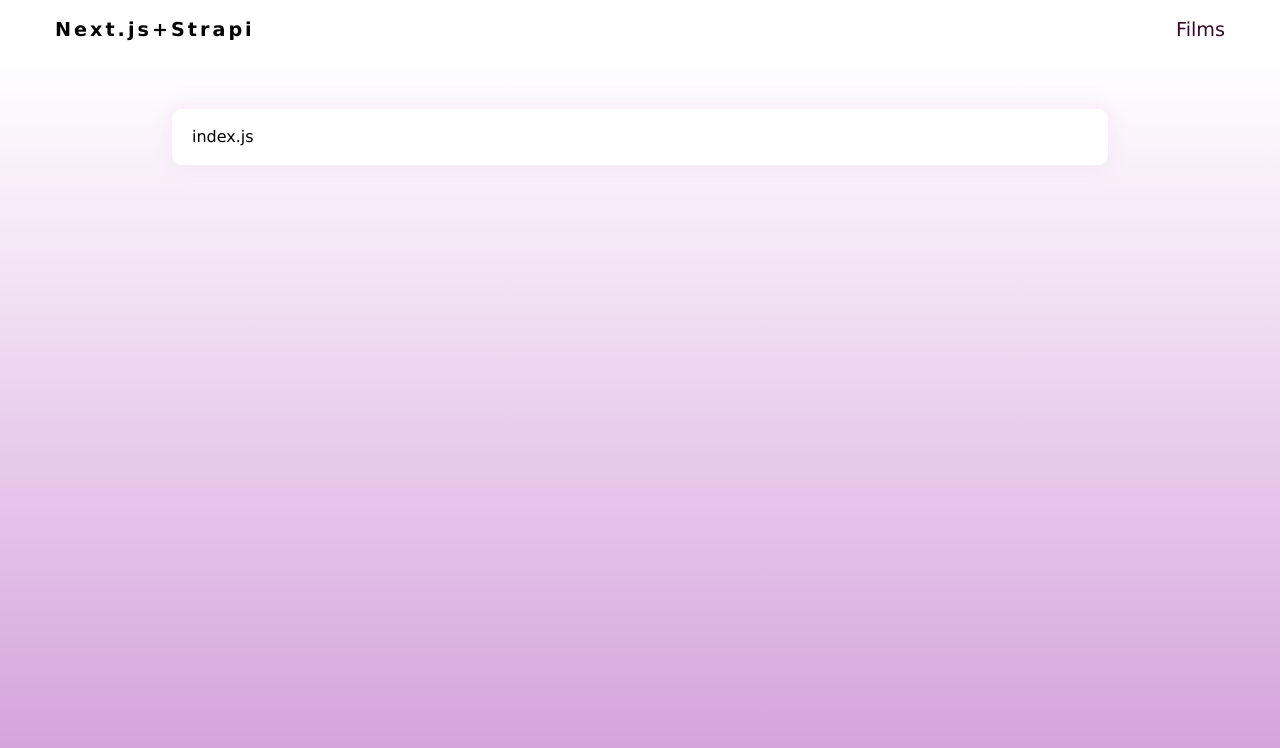
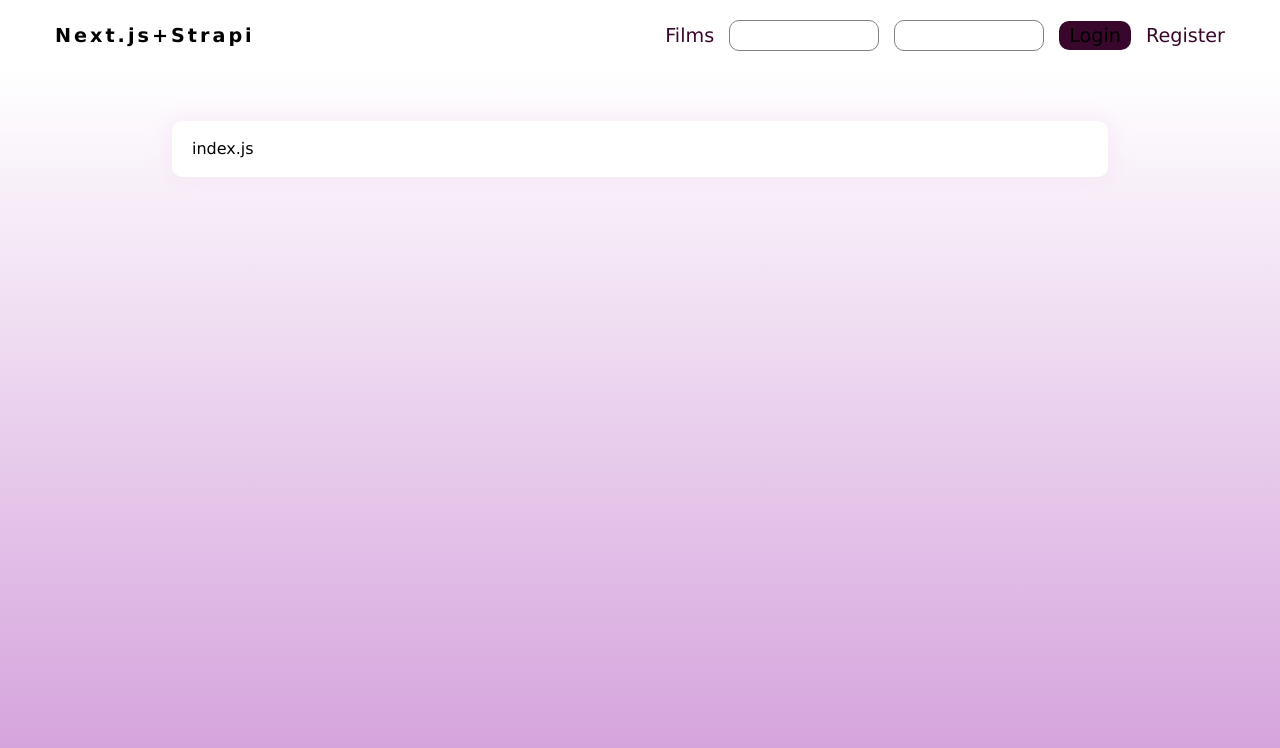
Before and after one commit to darkysadow/strapitest-ui, a Next.js app: page / in a window 1280 px wide. Shown: the top 748 px of the page. Built offline with nearby package versions, Linux system fonts and the light colour scheme.

Commit message:
Added authorization. Created auth.js, and AuthProvider in authContext.js, added auth logic to Navand Layout

```diff
--- a/components/Layout.js
+++ b/components/Layout.js
@@ -1,9 +1,11 @@
 import Nav from "./Nav/Nav"
 import s from './../styles/Layout.module.scss'
 import Link from "next/link";
+import { UserProvider } from "@/lib/authContext";
 
-const Layout = ({children}) => {
+const Layout = ({ user, loading = false, children }) => {
     return (
+        <UserProvider value={{ user, loading }}>
             <div className={s.layout}>
                 <header className={s.layout__header}>
                     <div className="container">
@@ -21,6 +23,7 @@ const Layout = ({children}) => {
                     </div>
                 </main>
             </div>
+        </UserProvider>
     )
 }
 
--- a/components/Nav/Nav.js
+++ b/components/Nav/Nav.js
@@ -1,10 +1,78 @@
 import Link from "next/link";
 import s from '../../styles/Nav/Nav.module.scss'
+import { useEffect, useState } from "react";
+import { fetcher } from "@/lib/api";
+import { setToken, unsetToken } from "@/lib/auth";
+import { useUser } from "@/lib/authContext";
 
 const Nav = () => {
+    const {user, loading} = useUser();
+    const [data, setData] = useState({
+        identifier: '',
+        password: ''
+    })
+
+
+    const handleChange = (e) => {
+        setData({...data, [e.target.name]: e.target.value})
+    }
+
+    const handleSubmit = async (e) => {
+        e.preventDefault();
+        const responseData = await fetcher(
+            `${process.env.NEXT_PUBLIC_STRAPI_URL}/auth/local`,
+            {
+                method: 'POST',
+                headers: {
+                    'Content-Type': 'application/json',
+                },
+                body: JSON.stringify({
+                    identifier: data.identifier,
+                    password: data.password
+                })
+            }
+        )
+        setToken(responseData);
+    }
+    const logout = () => {
+        unsetToken();
+    }
     return (
         <nav className={s.nav}>
-            <Link href={'/films'}><div className={s.nav__link}>Films</div></Link>
+            <ul>
+                <li><Link href={'/films'} className={s.nav__link}>Films</Link></li>
+                {!loading && (user ? (
+                    <li><Link href={'/profile'} className={s.nav__link}>Profile</Link></li>
+                ) : (''))}
+                {!loading && (user ? (
+                    <li onClick={() => logout()} className={s.nav__link}>Logout</li>
+                ) : (''))}
+                {!loading && !user ? (
+                    <>
+                        <li>
+                            <form onSubmit={handleSubmit}>
+                                <input
+                                    type="text"
+                                    name="identifier"
+                                    onChange={handleChange}
+                                    required
+                                    value={data.identifier}
+                                />
+                                <input
+                                    type="password"
+                                    name="password"
+                                    onChange={handleChange}
+                                    required
+                                    value={data.pas}
+                                />
+                                <button type="submit">Login</button>
+                            </form>
+                        </li>
+                        <li><Link href={'/register'} className={s.nav__link}>Register</Link></li>
+                    </>
+                ) : ('')}
+            </ul>
+
         </nav>
     )
 }
--- /dev/null
+++ b/lib/auth.js
@@ -0,0 +1,100 @@
+import Router from "next/router";
+import Cookies from "js-cookie";
+import { fetcher } from "./api";
+
+export const setToken = (data) => {
+    if(typeof window === 'undefined') {
+        return;
+    }
+    Cookies.set('id', data.user.id);
+    Cookies.set('username', data.user.username);
+    Cookies.set('jwt', data.jwt)
+    if(Cookies.get('username')) {
+        Router.reload()
+    }
+}
+
+export const unsetToken = () => {
+    if(typeof window === 'undefined') {
+        return;
+    }
+    Cookies.remove('id')
+    Cookies.remove('username')
+    Cookies.remove('jwt')
+    Router.reload();
+}
+
+export const getUserFromLocalCookie = () => {
+    const jwt = getTokenFromLocalCookie();
+    if (jwt) {
+        return fetcher(
+            `${process.env.NEXT_PUBLIC_STRAPI_URL}/users/me`,
+            {
+                headers: {
+                    'Content-Type' : 'application/json',
+                    Authorization: `Bearer ${jwt}`,
+                }
+            }
+        ).then((data) => {
+            return data.username;
+        }).catch((error) => {
+            console.error(error)
+        })
+    } else {
+        return;
+    }
+}
+
+export const getIdFromLocalCookie = () => {
+    const jwt = getTokenFromLocalCookie();
+    if (jwt) {
+        return fetcher(
+            `${process.env.NEXT_PUBLIC_STRAPI_URL}/users/me`,
+            {
+                headers: {
+                    'Content-Type' : 'application/json',
+                    Authorization: `Bearer ${jwt}`,
+                }
+            }
+        ).then((data) => {
+            return data.id;
+        }).catch((error) => {
+            console.error(error)
+        })
+    } else {
+        return;
+    }
+}
+
+
+export const getTokenFromLocalCookie = () => {
+    return Cookies.get('jwt');
+}
+
+export const getTokenFromServerCookie = (req) => {
+    if(!req.headers.cookie || '') {
+        return undefined;
+    }
+    const jwtCookie = req.headers.cookie
+        .split(';')
+        .find((c) => c.trim().startsWith('jwt='));
+    if (!jwtCookie) {
+        return undefined;
+    }
+    const jwt = jwtCookie.split('=')[1];
+    return jwt;
+}
+
+export const getIdFromServerCookie = (req) => {
+    if(!req.headers.cookie || '') {
+        return undefined;
+    }
+    const idCookie = req.headers.cookie
+        .split(';')
+        .find((c) => c.trim().startsWith('id='));
+    if (!idCookie) {
+        return undefined;
+    }
+    const id = idCookie.split('=')[1];
+    return id;
+}
--- /dev/null
+++ b/lib/authContext.js
@@ -0,0 +1,42 @@
+import { createContext, useContext, useEffect, useState } from "react";
+import { getUserFromLocalCookie } from "./auth";
+
+let userState;
+
+const User = createContext({user: null, loading: false});
+
+export const UserProvider = ({value, children}) => {
+    const {user} = value;
+    useEffect(() => {
+        if(!userState && user) {
+            userState = user
+        }
+    }, [])
+    return <User.Provider value={value}>{children}</User.Provider>;
+}
+
+export const useUser = () => useContext(User);
+
+export const useFetchUser = () => {
+    const [data, setUser] = useState({
+        user: userState || null,
+        loading: userState === undefined
+    })
+    useEffect(() => {
+        if(userState !== undefined) {
+            return
+        }
+        let isMounted = true;
+        const resolveUser = async () => {
+            const user = await getUserFromLocalCookie();
+            if(isMounted) {
+                setUser({user, loading: false})
+            }
+        }
+        resolveUser();
+        return () => {
+            isMounted = false
+        }
+    }, [])
+    return data;
+}
--- a/package.json
+++ b/package.json
@@ -9,6 +9,7 @@
     "lint": "next lint"
   },
   "dependencies": {
+    "js-cookie": "^3.0.5",
     "next": "13.4.12",
     "react": "18.2.0",
     "react-dom": "18.2.0",
--- a/pages/film/[slug].js
+++ b/pages/film/[slug].js
@@ -1,10 +1,12 @@
 import { fetcher } from "@/lib/api";
 import Layout from "@/components/Layout";
 import s from './../../styles/film/film.module.scss';
+import { useFetchUser } from "@/lib/authContext";
 
 const Film = ({film}) => {
+    const {user, loading} = useFetchUser()
     return (
-        <Layout>
+        <Layout user={user} loading={loading}>
             <div className={s.film}>
                 <h1>{film && film.attributes.title}</h1>
                 <div className={s.film__description}>
--- a/pages/films.js
+++ b/pages/films.js
@@ -4,13 +4,15 @@ import { fetcher } from "@/lib/api"
 import s from './../styles/Films/Films.module.scss'
 import { useState } from "react";
 import useSWR from 'swr';
+import { useFetchUser } from "@/lib/authContext";
 
 const FilmsList = ({ films }) => {
     const [pageIndex, setPageIndex] = useState(1);
     const {data, error} = useSWR(`${process.env.NEXT_PUBLIC_STRAPI_URL}/films?pagination[page]=${pageIndex}&pagination[pageSize]=1`,
         fetcher, {fallbackData: films});
+    const {user, loading} = useFetchUser();
     return (
-        <Layout>
+        <Layout user={user} loading={loading}>
             <div className={s.films}>
                 {error && <>Loading error</>}
                 {data && <Films films={data} />}
--- a/pages/index.js
+++ b/pages/index.js
@@ -1,8 +1,10 @@
 import Layout from '@/components/Layout'
+import { useFetchUser, useUser } from '@/lib/authContext'
 
 export default function Home() {
+  const {user, loading} = useFetchUser()
   return (
-    <Layout>
+    <Layout user={user}>
         index.js
     </Layout>
   )
--- a/styles/Nav/Nav.module.scss
+++ b/styles/Nav/Nav.module.scss
@@ -2,10 +2,49 @@
     display: flex;
     flex-direction: row;
     align-items: center;
+
+    ul {
+        display: flex;
+        flex-direction: row;
+        align-items: center;
+        gap: 15px;
+
+        li {
+            form {
+                input {
+                    background-color: transparent;
+                    border: 1px solid gray;
+                    padding: 3px 10px;
+                    border-radius: 10px;
+                    color: #38072b;
+                    font-size: 1em;
+                    width: 150px;
+                    transition: 0.3s ease;
+                    margin: 0 15px 0 0;
+                    font-family: 'Lucida Sans', 'Lucida Sans Regular', 'Lucida Grande', 'Lucida Sans Unicode', Geneva, Verdana, sans-serif;
+
+                    &:focus {
+                        transition: 0.3s ease;
+                        background-color: #e9b5dd1f;
+                    }
+                }
+
+                button {
+                    padding: 3px 10px;
+                    font-size: 1em;
+                    font-family: 'Lucida Sans', 'Lucida Sans Regular', 'Lucida Grande', 'Lucida Sans Unicode', Geneva, Verdana, sans-serif;
+                    border-radius: 10px;
+                    background-color: #38072b;
+                }
+            }
+        }
+    }
+
     &__link {
         color: #38072b;
         transform: scale(1.0);
         transition: transform 0.15s;
+
         &:hover {
             transform: scale(1.05);
             transition: transform 0.15s;
```
Also changed, not shown: 1 other file (tests, documents, lock files or other folders). Lines whose indentation alone changed are shown as unchanged.
